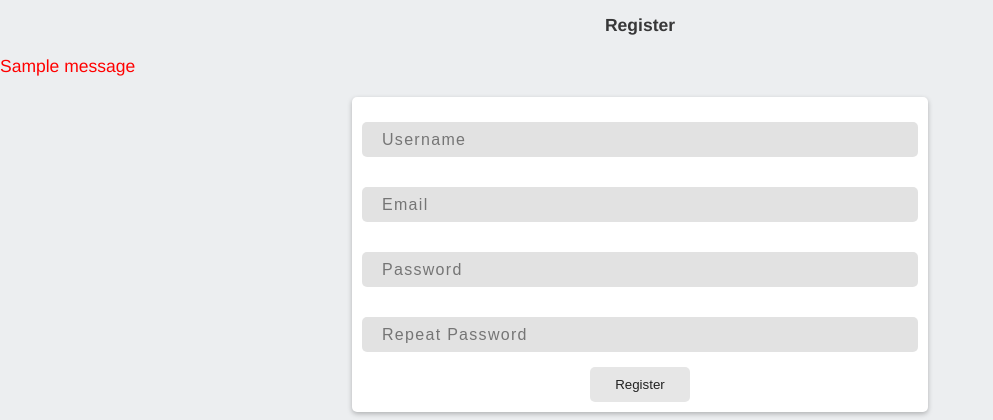
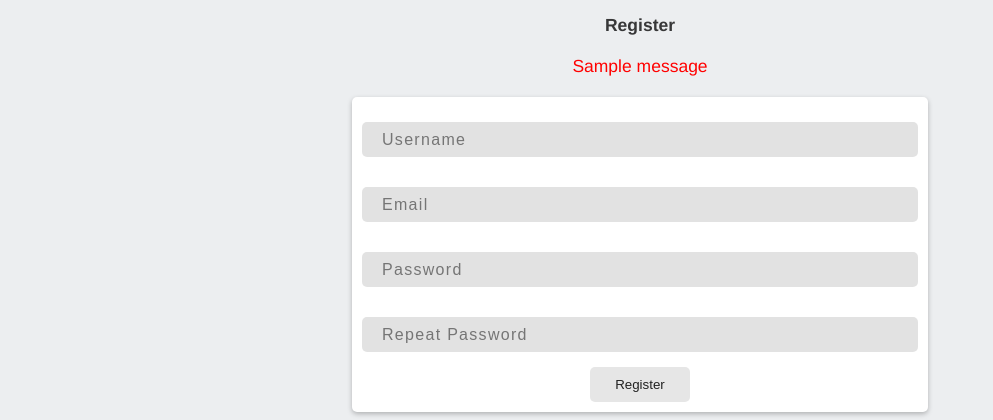
Before and after one commit to dragosbus/social-network, a Flask app: page /register in a window 1280 px wide. Shown: the part 43-463 px from the top of the page, without its empty margins (0-993 px from the left). Run offline with Flask 2, Linux system fonts and the light colour scheme; one stand-in notice (Sample message) is shown; some libraries are stand-ins or nearby versions.

Commit message:
BUGSOLVED:if the rror on register is none create the user

```diff
--- a/project/app.py
+++ b/project/app.py
@@ -11,7 +11,8 @@ app.secret_key = 'some_secret'
 
 @app.route('/')
 def index():
-    return render_template('index.html')
+    users = model.get_users()
+    return render_template('index.html', users=users)
 
 
 @app.route('/login')
@@ -36,8 +37,9 @@ def register():
                 error = 'The username is already taken'
             if user_email == user[2]:
                 error = 'The email is already taken'
-            flash(error, 'error')
-            return render_template('register.html')
+            if error:
+                flash(error)
+                return render_template('register.html')
 
         query = '''INSERT INTO users(username, email, password, joined_at, is_admin)
                    VALUES(%s, %s, %s, %s, %s)'''
--- a/project/static/css/style.css
+++ b/project/static/css/style.css
@@ -123,11 +123,12 @@ button[disabled] {
   display: none;
 }
 
-.error-flashes {
+.error-flash {
   margin: 2rem auto;
   width: 100%;
   font-size: 1.75rem;
   color: red;
+  text-align: center;
 }
 
 @media (min-width: 660px) {
--- a/project/templates/index.html
+++ b/project/templates/index.html
@@ -1,4 +1,9 @@
 {% extends 'base.html' %}
 {% block content %}
   <h2>hi</h2>
+  <ul>
+    {% for user in users %}
+      <li>{{user[1]}}</li>
+    {% endfor %}
+  </ul>
 {% endblock %}
--- a/project/templates/register.html
+++ b/project/templates/register.html
@@ -5,7 +5,7 @@
   {% if messages %}
     <ul class=flashes>
     {% for message in messages %}
-      <li class="error-flashes">{{ message }}</li>
+      <li class="error-flash">{{ message }}</li>
     {% endfor %}
     </ul>
   {% endif %}
```
